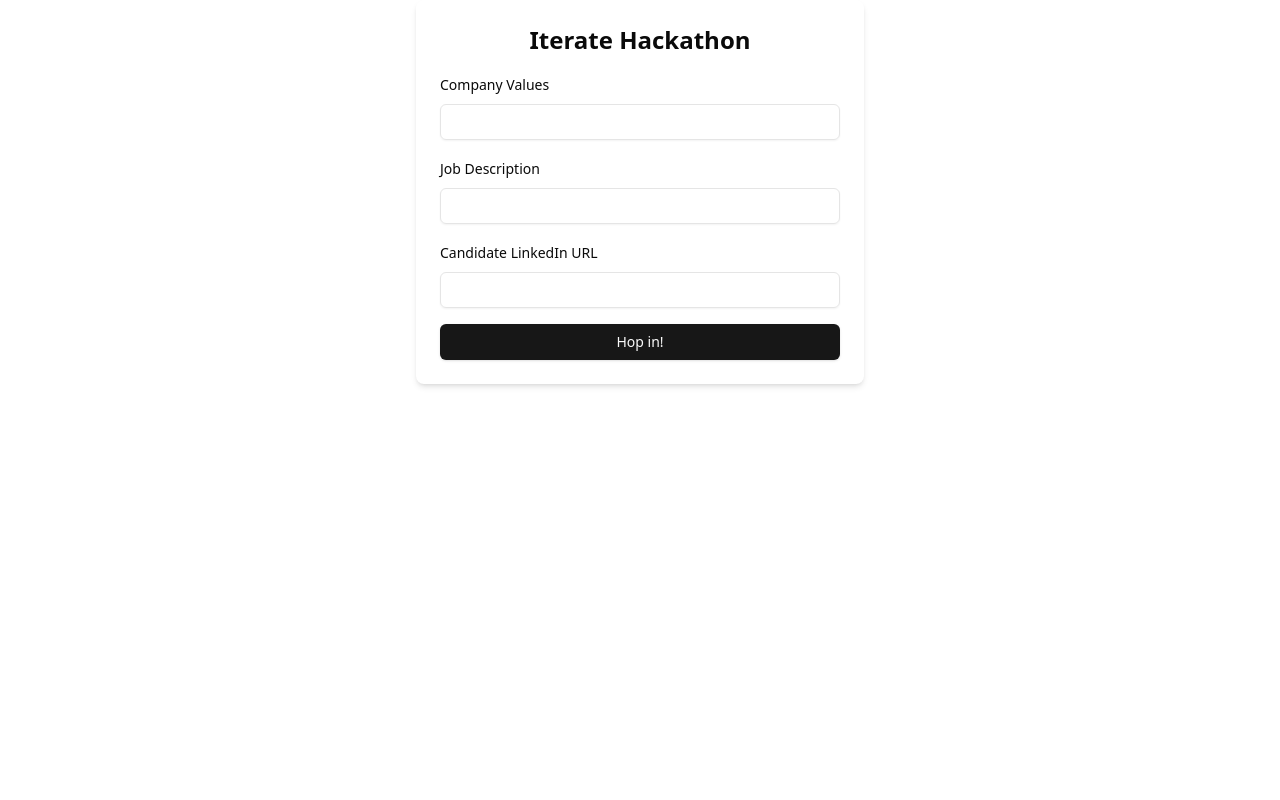
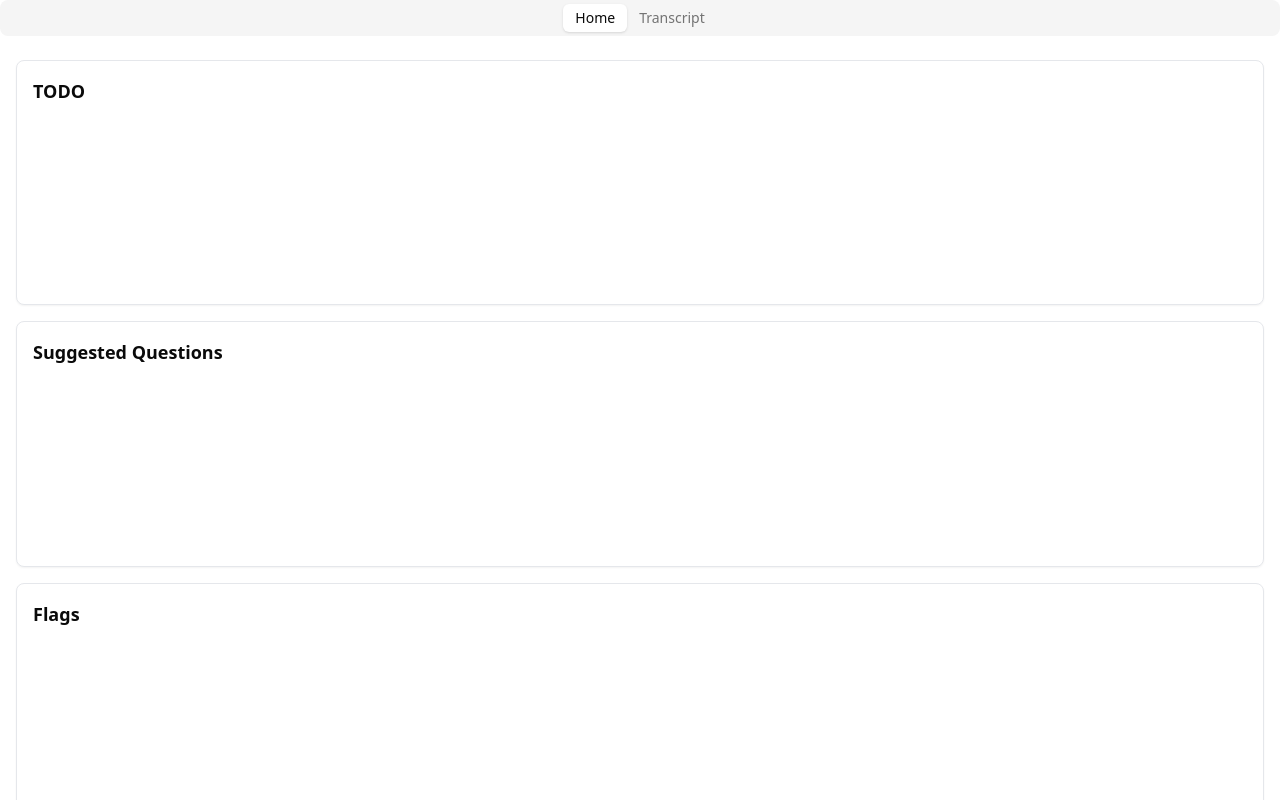
Before and after one commit to paulphilip-louis/iterate-hackathon, a React (Vite) app: page / in a window 1280 px wide. Built offline with nearby package versions, Linux system fonts and the light colour scheme; no server answers.

Commit message:
Transcript and Home tab and cards

```diff
--- a/src/App.tsx
+++ b/src/App.tsx
@@ -1,31 +1,33 @@
 import { useState } from "react";
-import { IterateForm, type FormData } from "@/components/IterateForm";
-import { AudioCaptureScreen } from "@/components/screens/AudioCaptureScreen";
+import { FormScreen, type FormData } from "@/components/screens/FormScreen";
+import Home from "@/components/screens/HomeScreen";
+
+// TODO: remove that for prod, just to dev
+const tempFormData: FormData = {
+  companyValues: "Company Values",
+  jobDescription: "Job Description",
+  candidateLinkedInUrl: "https://www.linkedin.com/in/candidate",
+};
 
 function App() {
   const [formData, setFormData] = useState<FormData | null>(null);
 
   const handleSubmit = async (data: FormData) => {
-    console.log("Form data:", data);
     setFormData(data);
   };
 
-  // Show form first
-  if (!formData) {
-    return (
+  return !formData ? (
+    <Home formData={tempFormData} />
+  ) : (
     <div className="h-full w-full flex items-center justify-center">
       <div className="w-full max-w-md p-6 bg-white rounded-lg shadow-md">
         <h1 className="text-2xl font-bold text-center mb-4">
           Iterate Hackathon
         </h1>
-          <IterateForm onSubmit={handleSubmit} />
+        <FormScreen onSubmit={handleSubmit} />
       </div>
     </div>
   );
 }
 
-  // Show audio capture screen after form submission
-  return <AudioCaptureScreen />;
-}
-
 export default App;
--- a/src/Home.tsx
+++ /dev/null
@@ -1,30 +0,0 @@
-{
-  /* Home page (after the form is complete) */
-}
-import { FormData } from "@/components/IterateForm";
-import { Tabs, TabsList, TabsTrigger, TabsContent } from "@/components/ui/tabs";
-import TodoTab from "@/TodoTab";
-import TranscriptTab from "@/TranscriptTab";
-
-export function Home({ formData }: { formData: FormData }) {
-  const { companyValues, jobDescription, candidateLinkedInUrl } = formData;
-
-  return (
-    <div className="flex w-full h-full items-center justify-center flex-col p-6">
-      <Tabs defaultValue="TODO">
-        <TabsList className="w-full">
-          <TabsTrigger value="TODO">TODO</TabsTrigger>
-          <TabsTrigger value="Transcript">Transcript</TabsTrigger>
-        </TabsList>
-        <TabsContent value="TODO">
-          <TodoTab />
-        </TabsContent>
-        <TabsContent value="Transcript">
-          <TranscriptTab />
-        </TabsContent>
-      </Tabs>
-    </div>
-  );
-}
-
-export default Home;
--- a/src/components/IterateForm.tsx
+++ /dev/null
@@ -1,79 +0,0 @@
-import { useForm } from "react-hook-form";
-import { zodResolver } from "@hookform/resolvers/zod";
-import * as z from "zod";
-import { Input } from "@/components/ui/input";
-import { Label } from "@/components/ui/label";
-import { Button } from "@/components/ui/button";
-
-const formSchema = z.object({
-  companyValues: z.string().min(1, "Company values are required"),
-  jobDescription: z.string().min(1, "Job description is required"),
-  candidateLinkedInUrl: z.string().min(1, "LinkedIn URL is required"),
-});
-
-export type FormData = z.infer<typeof formSchema>;
-
-interface IterateFormProps {
-  onSubmit: (data: FormData) => void | Promise<void>;
-}
-
-export function IterateForm({ onSubmit }: IterateFormProps) {
-  const {
-    register,
-    handleSubmit,
-    formState: { errors, isSubmitting },
-  } = useForm<FormData>({
-    resolver: zodResolver(formSchema),
-  });
-
-  return (
-    <form onSubmit={handleSubmit(onSubmit)} className="space-y-4">
-      <div className="space-y-2">
-        <Label htmlFor="companyValues">Company Values</Label>
-        <Input
-          id="companyValues"
-          type="text"
-          {...register("companyValues")}
-          className={errors.companyValues ? "border-red-500" : ""}
-        />
-        {errors.companyValues && (
-          <p className="text-sm text-red-500">{errors.companyValues.message}</p>
-        )}
-      </div>
-
-      <div className="space-y-2">
-        <Label htmlFor="jobDescription">Job Description</Label>
-        <Input
-          id="jobDescription"
-          type="text"
-          {...register("jobDescription")}
-          className={errors.jobDescription ? "border-red-500" : ""}
-        />
-        {errors.jobDescription && (
-          <p className="text-sm text-red-500">
-            {errors.jobDescription.message}
-          </p>
-        )}
-      </div>
-
-      <div className="space-y-2">
-        <Label htmlFor="candidateLinkedInUrl">Candidate LinkedIn URL</Label>
-        <Input
-          id="candidateLinkedInUrl"
-          type="url"
-          {...register("candidateLinkedInUrl")}
-          className={errors.candidateLinkedInUrl ? "border-red-500" : ""}
-        />
-        {errors.candidateLinkedInUrl && (
-          <p className="text-sm text-red-500">
-            {errors.candidateLinkedInUrl.message}
-          </p>
-        )}
-      </div>
-
-      <Button type="submit" className="w-full" disabled={isSubmitting}>
-        {isSubmitting ? "Submitting..." : "Hop in!"}
-      </Button>
-    </form>
-  );
-}
--- a/src/components/screens/FormScreen.tsx
+++ b/src/components/screens/FormScreen.tsx
@@ -1,88 +1,79 @@
-import { useState } from "react";
+import { useForm } from "react-hook-form";
+import { zodResolver } from "@hookform/resolvers/zod";
+import * as z from "zod";
 import { Input } from "@/components/ui/input";
 import { Label } from "@/components/ui/label";
 import { Button } from "@/components/ui/button";
-import type { FormData } from "@/types";
+
+const formSchema = z.object({
+  companyValues: z.string().min(1, "Company values are required"),
+  jobDescription: z.string().min(1, "Job description is required"),
+  candidateLinkedInUrl: z.string().min(1, "LinkedIn URL is required"),
+});
+
+export type FormData = z.infer<typeof formSchema>;
 
 interface FormScreenProps {
-  onSubmit: (data: FormData) => void;
+  onSubmit: (data: FormData) => void | Promise<void>;
 }
 
 export function FormScreen({ onSubmit }: FormScreenProps) {
-  const [companyValues, setCompanyValues] = useState<string>("");
-  const [jobDescription, setJobDescription] = useState<string>("");
-  const [candidateLinkedInUrl, setCandidateLinkedInUrl] = useState<string>("");
-  const [error, setError] = useState<string>("");
-
-  const handleSubmit = () => {
-    if (!companyValues.trim() || !jobDescription.trim() || !candidateLinkedInUrl.trim()) {
-      setError("Please fill in all fields");
-      return;
-    }
-
-    setError("");
-    onSubmit({
-      companyValues,
-      jobDescription,
-      candidateLinkedInUrl,
+  const {
+    register,
+    handleSubmit,
+    formState: { errors, isSubmitting },
+  } = useForm<FormData>({
+    resolver: zodResolver(formSchema),
   });
-  };
-
-  const isFormValid = companyValues.trim() && jobDescription.trim() && candidateLinkedInUrl.trim();
 
   return (
-    <div className="h-full w-full flex items-center justify-center p-4">
-      <div className="w-full max-w-md p-6 bg-white rounded-lg shadow-md space-y-6">
-        <h1 className="text-2xl font-bold text-center mb-4">
-          Iterate Hackathon
-        </h1>
-
-        <div className="space-y-4">
-          <div>
-            <Label className="mb-2">Company Values</Label>
+    <form onSubmit={handleSubmit(onSubmit)} className="space-y-4">
+      <div className="space-y-2">
+        <Label htmlFor="companyValues">Company Values</Label>
         <Input
+          id="companyValues"
           type="text"
-              placeholder="Enter company values..."
-              value={companyValues}
-              onChange={(e) => setCompanyValues(e.target.value)}
+          {...register("companyValues")}
+          className={errors.companyValues ? "border-red-500" : ""}
         />
+        {errors.companyValues && (
+          <p className="text-sm text-red-500">{errors.companyValues.message}</p>
+        )}
       </div>
 
-          <div>
-            <Label className="mb-2">Job Description</Label>
+      <div className="space-y-2">
+        <Label htmlFor="jobDescription">Job Description</Label>
         <Input
+          id="jobDescription"
           type="text"
-              placeholder="Enter job description..."
-              value={jobDescription}
-              onChange={(e) => setJobDescription(e.target.value)}
+          {...register("jobDescription")}
+          className={errors.jobDescription ? "border-red-500" : ""}
         />
+        {errors.jobDescription && (
+          <p className="text-sm text-red-500">
+            {errors.jobDescription.message}
+          </p>
+        )}
       </div>
 
-          <div>
-            <Label className="mb-2">Candidate LinkedIn URL</Label>
+      <div className="space-y-2">
+        <Label htmlFor="candidateLinkedInUrl">Candidate LinkedIn URL</Label>
         <Input
-              type="text"
-              placeholder="https://linkedin.com/in/..."
-              value={candidateLinkedInUrl}
-              onChange={(e) => setCandidateLinkedInUrl(e.target.value)}
+          id="candidateLinkedInUrl"
+          type="url"
+          {...register("candidateLinkedInUrl")}
+          className={errors.candidateLinkedInUrl ? "border-red-500" : ""}
         />
-          </div>
+        {errors.candidateLinkedInUrl && (
+          <p className="text-sm text-red-500">
+            {errors.candidateLinkedInUrl.message}
+          </p>
+        )}
       </div>
 
-        {error && (
-          <div className="p-3 rounded text-sm bg-red-50 text-red-800 border border-red-200">
-            {error}
-          </div>
-        )}
-
-        <Button
-          onClick={handleSubmit}
-          className="w-full"
-          disabled={!isFormValid}
-        >
-          Hop in!
+      <Button type="submit" className="w-full" disabled={isSubmitting}>
+        {isSubmitting ? "Submitting..." : "Hop in!"}
       </Button>
-      </div>
-    </div>
+    </form>
   );
 }
--- /dev/null
+++ b/src/components/screens/HomeScreen.tsx
@@ -0,0 +1,30 @@
+{
+  /* Home page (after the form is complete) */
+}
+import { FormData } from "@/types/index";
+import { Tabs, TabsList, TabsTrigger, TabsContent } from "@/components/ui/tabs";
+import TranscriptTab from "@/TranscriptTab";
+import HomeTab from "@/components/tabs/HomeTab";
+
+export function Home({ formData: _formData }: { formData: FormData }) {
+  // formData available for future use
+
+  return (
+    <div className="flex w-full h-screen flex-col">
+      <Tabs defaultValue="Home" className="flex flex-col h-full">
+        <TabsList className="w-full">
+          <TabsTrigger value="Home">Home</TabsTrigger>
+          <TabsTrigger value="Transcript">Transcript</TabsTrigger>
+        </TabsList>
+        <TabsContent value="Home" className="flex-1 overflow-hidden">
+          <HomeTab />
+        </TabsContent>
+        <TabsContent value="Transcript" className="flex-1 overflow-hidden">
+          <TranscriptTab />
+        </TabsContent>
+      </Tabs>
+    </div>
+  );
+}
+
+export default Home;
--- /dev/null
+++ b/src/components/tabs/HomeTab.tsx
@@ -0,0 +1,31 @@
+export function HomeTab() {
+  return (
+    <div className="flex flex-col gap-4 h-screen w-full p-4 overflow-y-auto">
+      {/* TODO Card */}
+      <div className="flex-1 bg-white rounded-lg border border-gray-200 shadow-sm p-4 min-h-0">
+        <h2 className="text-lg font-semibold mb-3">TODO</h2>
+        <div className="space-y-2 overflow-y-auto h-full">
+          {/* TODO items will go here */}
+        </div>
+      </div>
+
+      {/* Suggested Questions Card */}
+      <div className="flex-1 bg-white rounded-lg border border-gray-200 shadow-sm p-4 min-h-0">
+        <h2 className="text-lg font-semibold mb-3">Suggested Questions</h2>
+        <div className="space-y-2 overflow-y-auto h-full">
+          {/* Suggested questions will go here */}
+        </div>
+      </div>
+
+      {/* Flags Card */}
+      <div className="flex-1 bg-white rounded-lg border border-gray-200 shadow-sm p-4 min-h-0">
+        <h2 className="text-lg font-semibold mb-3">Flags</h2>
+        <div className="space-y-2 overflow-y-auto h-full">
+          {/* Flags will go here */}
+        </div>
+      </div>
+    </div>
+  );
+}
+
+export default HomeTab;
```
Also changed, not shown: src/components/tabs/AudioCaptureTab.tsx (renamed from src/components/screens/AudioCaptureScreen.tsx, +5 -6 lines), src/components/tabs/TranscriptTab.tsx (added), src/types/index.ts (line endings or trailing spaces). Lines whose indentation alone changed are shown as unchanged.
